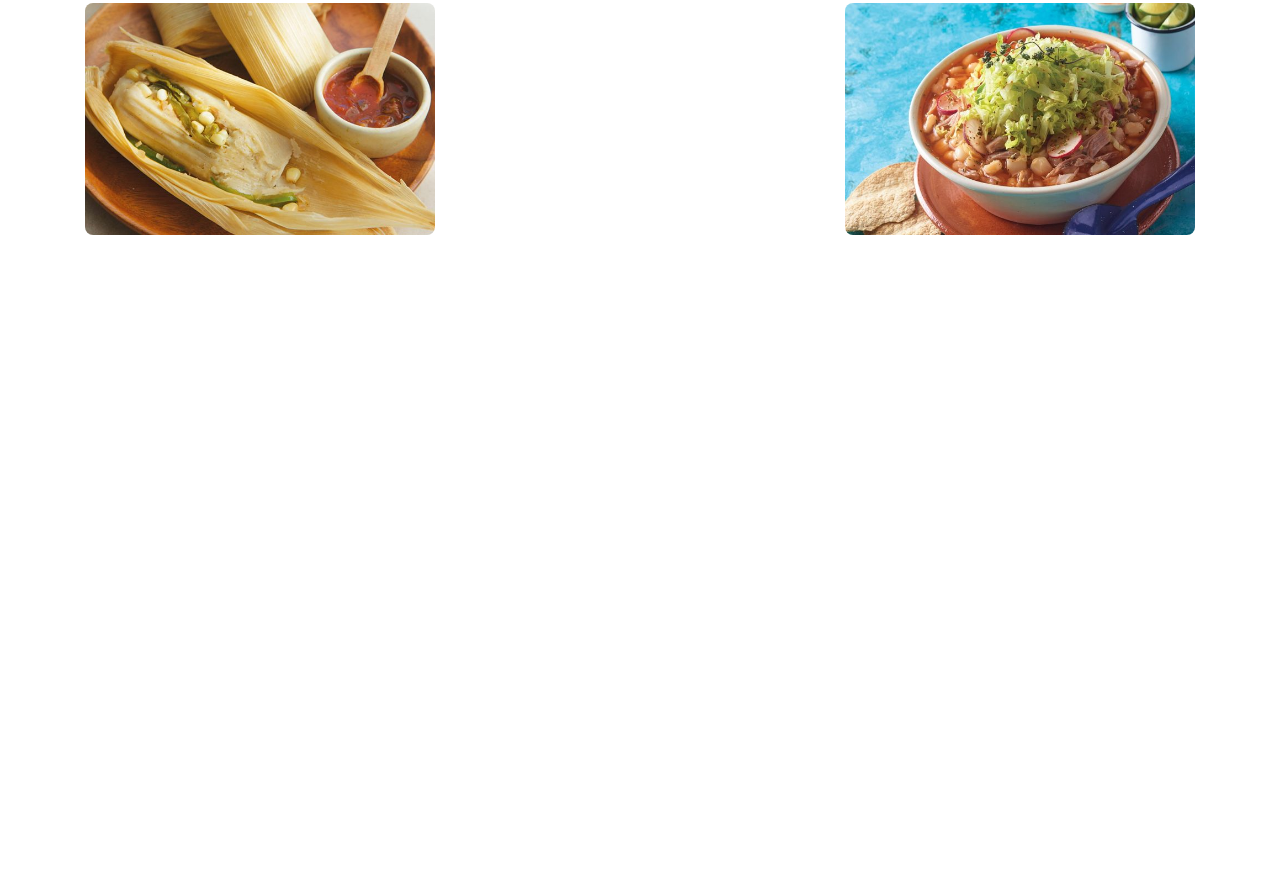
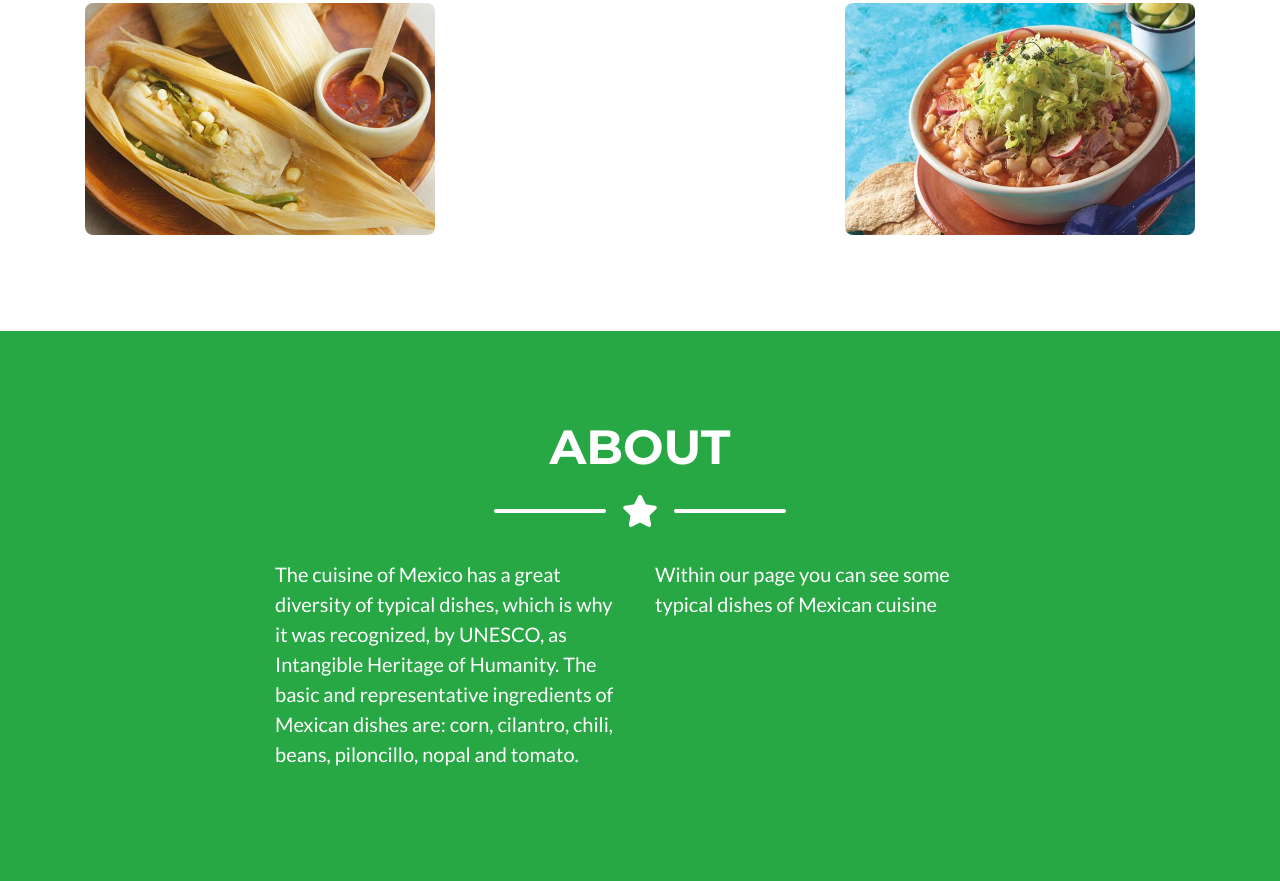
Before and after one commit to TeoGlezz/Lading_page, a website: page index.html in a window 1280 px wide. Shown: the part 1256-2137 px from the top of the page. Before the commit the page ends 1617 px from the top, so only its background shows below. Drawn offline with nearby package versions, Linux system fonts and the light colour scheme.

Commit message:
Agregado de about, y modificaciones al header

```diff
--- a/index.html
+++ b/index.html
@@ -10,6 +10,8 @@
     <link href="https://fonts.googleapis.com/css?family=Montserrat:400,700" rel="stylesheet" type="text/css">
     <link href="https://fonts.googleapis.com/css?family=Lato:400,700,400italic,700italic" rel="stylesheet"
         type="text/css">
+    <link rel="stylesheet" href="https://stackpath.bootstrapcdn.com/bootstrap/4.4.1/css/bootstrap.min.css" integrity="sha384-Vkoo8x4CGsO3+Hhxv8T/Q5PaXtkKtu6ug5TOeNV6gBiFeWPGFN9MuhOf23Q9Ifjh" crossorigin="anonymous">
+
 
     <!-- Theme CSS -->
     <link href="css/freelancer.min.css" rel="stylesheet">
@@ -17,7 +19,7 @@
 
 <body>
     <!-- Navigation -->
-    <nav class="navbar navbar-expand-lg bg-dark text-uppercase fixed-top" id="mainNav">
+    <nav class="navbar navbar-expand-lg bg-success text-uppercase fixed-top" id="mainNav">
         <div class="container">
             <a class="navbar-brand js-scroll-trigger" href="#page-top">Mexican straight</a>
             <button
@@ -73,7 +75,7 @@
         <div class="container">
 
             <!-- Straight Section Heading -->
-            <h2 class="page-section-heading text-center text-uppercase text-secondary mb-0">Straight</h2>
+            <h2 class="page-section-heading text-center text-uppercase text-success mb-0">Straight</h2>
 
             <!-- Icon Divider -->
             <div class="divider-custom">
@@ -429,19 +431,42 @@
         </div>
     </div>
 
+    <!-- About Section -->
+    <section class="page-section bg-success text-white mb-0" id="about">
+        <div class="container">
 
-    <script src="vendor/jquery/jquery.min.js"></script>
-    <script src="vendor/bootstrap/js/bootstrap.bundle.min.js"></script>
+            <!-- About Section Heading -->
+            <h2 class="page-section-heading text-center text-uppercase text-white">About</h2>
 
-    <!-- Plugin JavaScript -->
-    <script src="vendor/jquery-easing/jquery.easing.min.js"></script>
+            <!-- Icon Divider -->
+            <div class="divider-custom divider-light">
+                <div class="divider-custom-line"></div>
+                <div class="divider-custom-icon">
+                    <i class="fas fa-star"></i>
+                </div>
+                <div class="divider-custom-line"></div>
+            </div>
 
-    <!-- Contact Form JavaScript -->
-    <script src="js/jqBootstrapValidation.js"></script>
-    <script src="js/contact_me.js"></script>
+            <!-- About Section Content -->
+            <div class="row">
+                <div class="col-lg-4 ml-auto">
+                    <p class="lead">The cuisine of Mexico has a great diversity of typical dishes, which is why it was
+                        recognized, by UNESCO, as Intangible Heritage of Humanity. The basic and representative
+                        ingredients of Mexican dishes are: corn, cilantro, chili, beans, piloncillo, nopal and tomato.
+                    </p>
+                </div>
+                <div class="col-lg-4 mr-auto">
+                    <p class="lead">
+                        Within our page you can see some typical dishes of Mexican cuisine</p>
+                </div>
+            </div>
+        </div>
+    </section>
 
-    <!-- Custom scripts for this template -->
-    <script src="js/freelancer.min.js"></script>
+    <!---Scripts Jquery and Bootstrap-->
+    <script src="https://code.jquery.com/jquery-3.4.1.slim.min.js" integrity="sha384-J6qa4849blE2+poT4WnyKhv5vZF5SrPo0iEjwBvKU7imGFAV0wwj1yYfoRSJoZ+n" crossorigin="anonymous"></script>
+    <script src="https://cdn.jsdelivr.net/npm/popper.js@1.16.0/dist/umd/popper.min.js" integrity="sha384-Q6E9RHvbIyZFJoft+2mJbHaEWldlvI9IOYy5n3zV9zzTtmI3UksdQRVvoxMfooAo" crossorigin="anonymous"></script>
+    <script src="https://stackpath.bootstrapcdn.com/bootstrap/4.4.1/js/bootstrap.min.js" integrity="sha384-wfSDF2E50Y2D1uUdj0O3uMBJnjuUD4Ih7YwaYd1iqfktj0Uod8GCExl3Og8ifwB6" crossorigin="anonymous"></script>
 
 
 </body>
```
